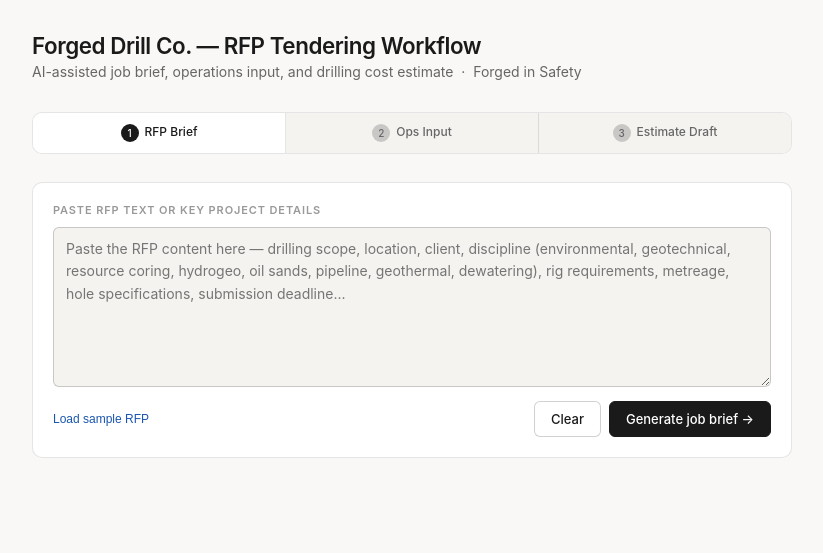
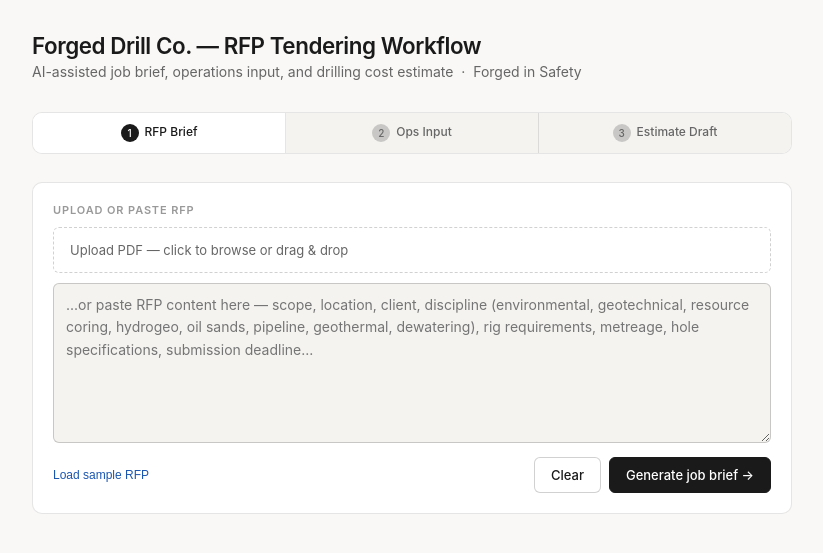
Before and after one commit to vrecla/rfp-app, a Flask app: page / in a window 1280 px wide. Shown: the top 553 px of the page, without its empty margins (228-1051 px from the left). Run offline with Flask 3, Linux system fonts and the light colour scheme.

Commit message:
Added pdf upload

```diff
--- a/app.py
+++ b/app.py
@@ -1,7 +1,9 @@
 import os
 import json
+import io
 from flask import Flask, render_template, request, jsonify, stream_with_context, Response
 import anthropic
+import pdfplumber
 
 app = Flask(__name__)
 
@@ -12,6 +14,28 @@ MODEL = "claude-sonnet-4-6"
 @app.route("/")
 def index():
     return render_template("index.html")
+
+
+@app.route("/api/parse-pdf", methods=["POST"])
+def parse_pdf():
+    if "file" not in request.files:
+        return jsonify({"error": "No file uploaded"}), 400
+    f = request.files["file"]
+    if not f.filename.lower().endswith(".pdf"):
+        return jsonify({"error": "File must be a PDF"}), 400
+    try:
+        pages = []
+        with pdfplumber.open(io.BytesIO(f.read())) as pdf:
+            for page in pdf.pages:
+                text = page.extract_text()
+                if text:
+                    pages.append(text.strip())
+        extracted = "\n\n".join(pages)
+        if not extracted.strip():
+            return jsonify({"error": "Could not extract text from this PDF. Try copying the text manually."}), 422
+        return jsonify({"text": extracted})
+    except Exception as e:
+        return jsonify({"error": f"PDF parsing failed: {e}"}), 500
 
 
 @app.route("/api/generate-brief", methods=["POST"])
--- a/requirements.txt
+++ b/requirements.txt
@@ -1,3 +1,4 @@
 flask==3.0.3
 anthropic>=0.49.0
 gunicorn==22.0.0
+pdfplumber==0.11.4
--- a/templates/index.html
+++ b/templates/index.html
@@ -194,6 +194,11 @@
     .dot:nth-child(3) { animation-delay: 0.4s; }
     @keyframes pulse { 0%,80%,100%{opacity:.25} 40%{opacity:1} }
 
+    /* Upload zone */
+    #upload-zone { transition: border-color 0.15s, background 0.15s; }
+    #upload-zone:hover { border-color: var(--text); background: var(--surface2); }
+    #upload-zone.drag-over { border-color: var(--text); background: var(--info-bg); }
+
     /* Misc */
     .row { display: flex; gap: 8px; align-items: center; justify-content: flex-end; margin-top: 10px; }
     .link-btn {
@@ -231,12 +236,19 @@
   <!-- STAGE 1 -->
   <div class="panel active" id="panel-1">
     <div class="card">
-      <div class="section-label">Paste RFP text or key project details</div>
-      <textarea id="rfp-text" placeholder="Paste the RFP content here — drilling scope, location, client, discipline (environmental, geotechnical, resource coring, hydrogeo, oil sands, pipeline, geothermal, dewatering), rig requirements, metreage, hole specifications, submission deadline..."></textarea>
+      <div class="section-label">Upload or paste RFP</div>
+      <div id="upload-zone" style="border:1.5px dashed var(--border-mid);border-radius:var(--radius-sm);padding:14px 16px;display:flex;align-items:center;justify-content:space-between;margin-bottom:10px;cursor:pointer;" onclick="document.getElementById('pdf-input').click()">
+        <span id="upload-label" style="font-size:13px;color:var(--text-muted)">Upload PDF — click to browse or drag &amp; drop</span>
+        <input type="file" id="pdf-input" accept=".pdf" style="display:none" onchange="handlePdfUpload(event)" />
+        <span id="pdf-loading" style="display:none;font-size:12px;color:var(--text-muted);">
+          <span class="dot" style="display:inline-block"></span> Extracting text...
+        </span>
+      </div>
+      <textarea id="rfp-text" placeholder="...or paste RFP content here — scope, location, client, discipline (environmental, geotechnical, resource coring, hydrogeo, oil sands, pipeline, geothermal, dewatering), rig requirements, metreage, hole specifications, submission deadline..."></textarea>
       <div style="display:flex; justify-content:space-between; align-items:center; margin-top:10px;">
         <button class="link-btn" onclick="loadSample()">Load sample RFP</button>
         <div style="display:flex; gap:8px;">
-          <button class="btn" onclick="document.getElementById('rfp-text').value=''">Clear</button>
+          <button class="btn" onclick="clearRfp()">Clear</button>
           <button class="btn btn-primary" id="gen-brief-btn" onclick="generateBrief()">Generate job brief →</button>
         </div>
       </div>
@@ -326,7 +338,59 @@ const CAT_COLORS = {
   'Margin & Commercials': 'badge-risk',
 };
 
+function clearRfp() {
+  document.getElementById('rfp-text').value = '';
+  document.getElementById('upload-label').textContent = 'Upload PDF — click to browse or drag & drop';
+  document.getElementById('pdf-input').value = '';
+}
+
 function loadSample() { document.getElementById('rfp-text').value = SAMPLE_RFP; }
+
+async function handlePdfUpload(event) {
+  const file = event.target.files[0];
+  if (!file) return;
+  setPdfLoading(true, file.name);
+  const form = new FormData();
+  form.append('file', file);
+  try {
+    const res = await fetch('/api/parse-pdf', { method: 'POST', body: form });
+    const data = await res.json();
+    if (data.error) throw new Error(data.error);
+    document.getElementById('rfp-text').value = data.text;
+    document.getElementById('upload-label').textContent = `✓ ${file.name}`;
+  } catch (e) {
+    alert(`PDF upload failed: ${e.message}`);
+    document.getElementById('upload-label').textContent = 'Upload PDF — click to browse or drag & drop';
+  }
+  setPdfLoading(false);
+}
+
+function setPdfLoading(on, name) {
+  document.getElementById('upload-label').style.display = on ? 'none' : '';
+  document.getElementById('pdf-loading').style.display = on ? '' : 'none';
+  if (on) document.getElementById('pdf-loading').textContent = ` Extracting ${name}...`;
+}
+
+// Drag-and-drop support
+(function() {
+  const zone = document.getElementById('upload-zone');
+  zone.addEventListener('dragover', e => { e.preventDefault(); zone.classList.add('drag-over'); });
+  zone.addEventListener('dragleave', () => zone.classList.remove('drag-over'));
+  zone.addEventListener('drop', e => {
+    e.preventDefault();
+    zone.classList.remove('drag-over');
+    const file = e.dataTransfer.files[0];
+    if (file && file.name.toLowerCase().endsWith('.pdf')) {
+      const input = document.getElementById('pdf-input');
+      const dt = new DataTransfer();
+      dt.items.add(file);
+      input.files = dt.files;
+      handlePdfUpload({ target: input });
+    } else {
+      alert('Please drop a PDF file.');
+    }
+  });
+})();
 
 function copyEl(id) {
   const t = document.getElementById(id).innerText;
@@ -348,6 +412,8 @@ function markDone(n) {
 function startOver() {
   briefContent = ''; questionsData = []; opsAnswers = {}; questionsLoaded = false;
   document.getElementById('rfp-text').value = '';
+  document.getElementById('upload-label').textContent = 'Upload PDF — click to browse or drag & drop';
+  document.getElementById('pdf-input').value = '';
   document.getElementById('brief-text').textContent = '';
   document.getElementById('brief-result').style.display = 'none';
   document.getElementById('ops-questions').style.display = 'none';
```
